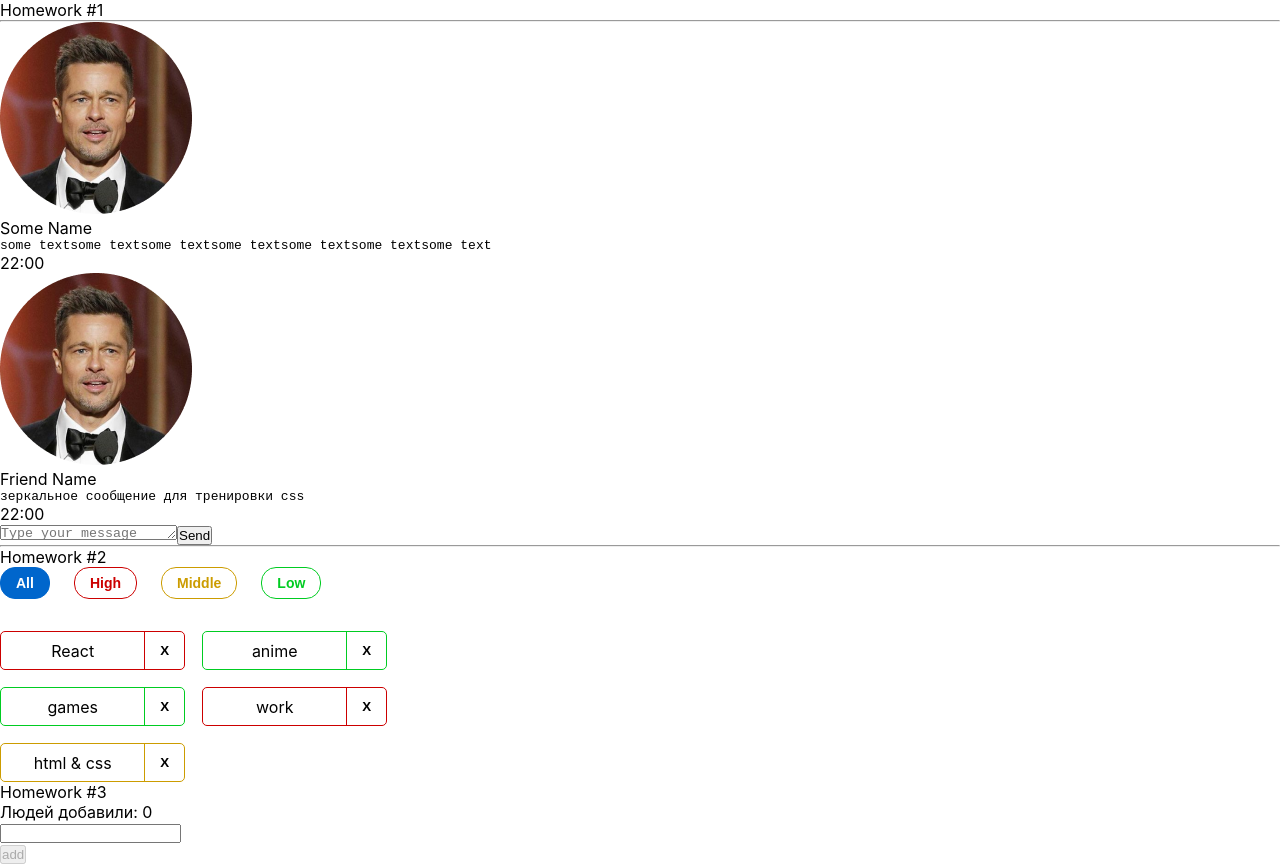
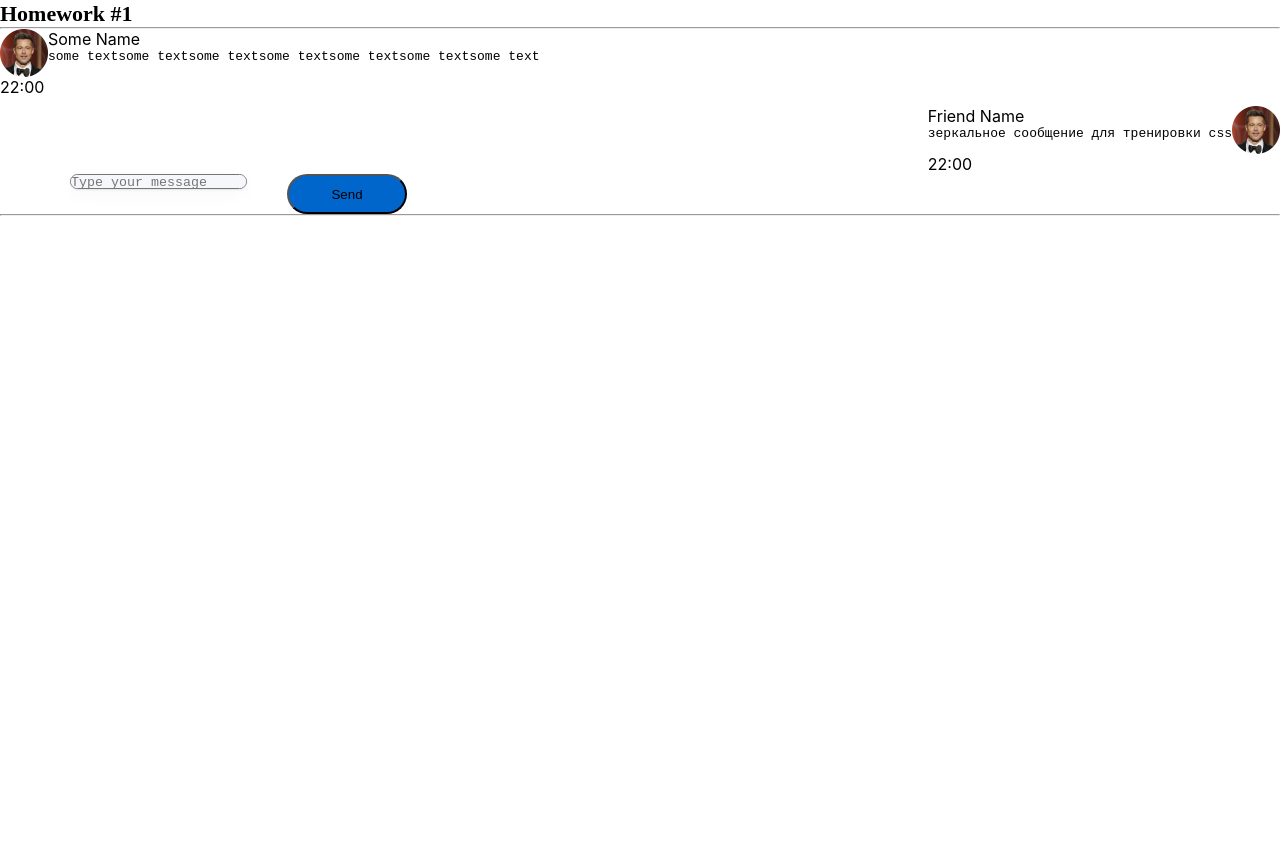
Before and after one commit to Leskevich/hws2, a React (Create React App) app: page /junior in a window 1280 px wide. After the commit the page ends 800 px from the top, so only its background shows below. Built offline with nearby package versions, Linux system fonts and the light colour scheme.

Commit message:
homeWork-hw1(1-5)css

```diff
--- a/src/s1-main/App.module.css
+++ b/src/s1-main/App.module.css
@@ -1,11 +1,7 @@
 .App {
-
+    width: 1280px;
 }
 
-.hw {
-
-
-}
 
 .hwTitle {
 
--- a/src/s1-main/App.tsx
+++ b/src/s1-main/App.tsx
@@ -8,8 +8,8 @@ function App() {
     return (
         <div className={s.App}>
             <HW1/>
-            <HW2/>
-            <HW3/>
+            {/*<HW2/>*/}
+            {/*<HW3/>*/}
             {/*<HW4/>*/}
 
             {/*при выполнении дз 5 и более - закомментировать здесь дз 1-4, так как они есть внутри дз 5*/}
--- /dev/null
+++ b/src/s2-homeworks/hw01/HW1.module.css
@@ -0,0 +1,23 @@
+.hw{
+    width: 1280px;
+    height: 373px;
+    left: 0px;
+    top: 107px;
+}
+.hwTitle{
+    width: 165px;
+    height: 27px;
+    left: 70px;
+    top: 107px;
+
+    font-family: 'Montserrat';
+    font-style: normal;
+    font-weight: 600;
+    font-size: 22px;
+    line-height: 27px;
+    color: #000000;
+}
+.contener{
+    display: flex;
+    flex-direction: column;
+}
--- a/src/s2-homeworks/hw01/HW1.tsx
+++ b/src/s2-homeworks/hw01/HW1.tsx
@@ -1,7 +1,7 @@
 import React from 'react'
 import Message from './message/Message'
 import MessageSender from './message-sender/MessageSender'
-import s2 from '../../s1-main/App.module.css'
+import s2 from './HW1.module.css'
 import FriendMessage from './friend-message/FriendMessage'
 import avatar from './avatar.png'
 
@@ -59,7 +59,7 @@ const HW1 = () => {
             <div className={s2.hw}>
                 <div className={s2.hwTitle}>Homework #1</div>
                 <hr/>
-                <div>
+                <div className={s2.contener}>
                     <Message message={message0}/>
                     <FriendMessage message={friendMessage0}/>
                 </div>
--- a/src/s2-homeworks/hw01/friend-message/FriendMessage.module.css
+++ b/src/s2-homeworks/hw01/friend-message/FriendMessage.module.css
@@ -1,13 +1,14 @@
 .friendMessage {
-
+    align-self: flex-end;
 }
 
 .friendImageAndText {
-
+    display: flex;
+    flex-direction: row-reverse;
 }
 
 .friendImageAndText img {
-
+    width: 48px;
 }
 
 .friendText {
--- a/src/s2-homeworks/hw01/message-sender/MessageSender.module.css
+++ b/src/s2-homeworks/hw01/message-sender/MessageSender.module.css
@@ -1,15 +1,28 @@
 .sendForm {
+    display: flex;
+    width: 976px;
+    height: 40px;
 
 }
 
 .textarea {
-
+    background: #F5F7FB;
+    box-shadow: 0px 5px 20px rgba(29, 33, 38, 0.03), 0px 1px 2px rgba(29, 33, 38, 0.1);
+    border-radius: 20px;
+resize: none;
+    margin-left: 70px;
 }
 
 
 
 .button {
+    width: 120px;
+    height: 40px;
+    margin-left: 40px;
 
+
+    background: #0066CC;
+    border-radius: 20px;
 }
 
 .button:hover {
--- a/src/s2-homeworks/hw01/message/Message.module.css
+++ b/src/s2-homeworks/hw01/message/Message.module.css
@@ -1,13 +1,18 @@
 .message {
+    width: 462px;
+    height: 77px;
+    left: 70px;
+    top: 275px;
 
 
 }
 
 .imageAndText {
-
+display: flex;
 }
 
 .imageAndText img {
+width: 48px;
 
 }
 
```
